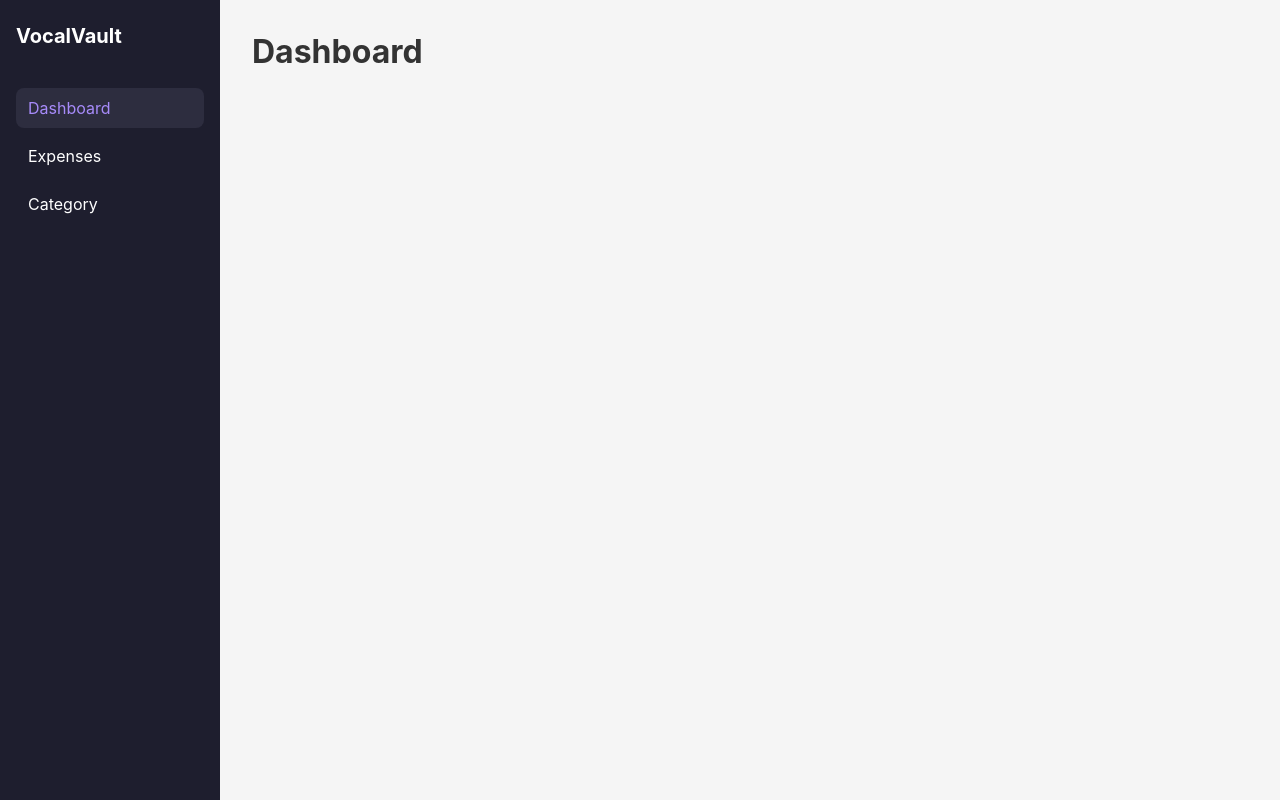
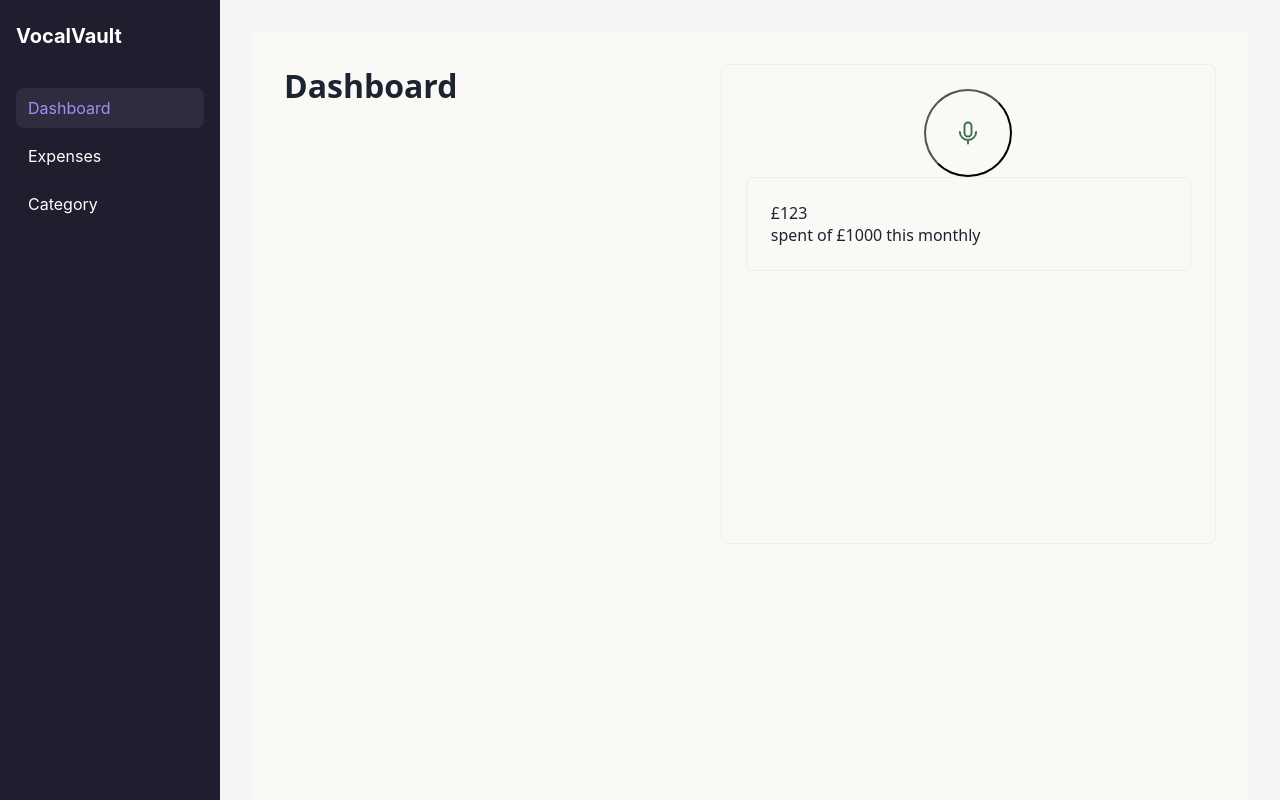
Before and after one commit to adriancwpin/VocalVault, a React (Vite) app in the folder vocalvault-web/: page / in a window 1280 px wide. Built offline with nearby package versions, Linux system fonts and the light colour scheme.

Commit message:
separate the dashboard page into two tables whereby one side is mainly for voice input while the other side is for stating budget list and recent expense

```diff
--- /dev/null
+++ b/vocalvault-web/src/pages/Dashboard.css
@@ -0,0 +1,88 @@
+:root{
+    --color-bg: #FAF9F6;
+    --color-text: #1B2430;
+    --color-accent: #3F6B4F;
+    --color-border: rgba(27,336,48,0.12);
+}
+
+.dashboard{
+    background-color: var(--color-bg);
+    color: var(--color-text);
+    font-family: system-ui, -apple-system, BlinkMacSystemFont, 'Segoe UI', Roboto, Oxygen, Ubuntu, Cantarell, 'Open Sans', 'Helvetica Neue', sans-serif;
+    padding: 32px;
+    min-height: 100vh;
+    box-sizing: border-box;
+}
+
+.dashboard-grid{
+    display: grid;
+    grid-template-columns: 1fr 1.2fr;
+    gap: 24px;
+    align-items: start;
+}
+
+.card{
+    border: 1px solid var(--color-border);
+    border-radius: 8px;
+    padding: 24px;
+    background-color: var(--color-bg);
+}
+
+{/* Left bar*/}
+
+.capture-hub{
+    display: flex;
+    flex-direction: column;
+    min-height: 480px;
+}
+
+.capture-hub-top{
+    display: flex;
+    flex-direction: column;
+    align-items: center;
+    justify-content: center;
+
+}
+.record-button{
+    width: 88px;
+    height: 88px;
+    border-radius: 50%;
+    border: 1px solid var(--color accent);
+    background: transparent;
+    color: var(--color-accent);
+    display: flex;
+    align-items: center;
+    justify-content: center;
+    cursor: pointer;
+    transition: background-color 0.15s ease;
+}
+
+.record-button:hover {
+    background-color: rgba(63,107,79,0,08);
+}
+
+.record-button:focus-visible {
+    outline: 2px solid car(--color-accent);
+}
+
+.capture-label{
+    margin-top: 16px;
+    font-size:14px;
+    font-weight: 500;
+}
+
+.capture-hub-bottom {
+  flex: 1;
+  display: flex;
+  align-items: center;
+  justify-content: center;
+  padding-top: 24px;
+}
+
+.transcript-placeholder {
+  font-size: 14px;
+  color: rgba(27, 36, 48, 0.5);
+  text-align: center;
+  max-width: 280px;
+  line-height: 1.5;
+}
--- a/vocalvault-web/src/pages/Dashboard.jsx
+++ b/vocalvault-web/src/pages/Dashboard.jsx
@@ -1,4 +1,39 @@
+import './Dashboard.css';
+
 function Dashboard() {
-  return <h1>Dashboard</h1>;
+  {/*small test case */}
+  const totalSpent = 123;
+  const monthlyBudget = 1000;
+  const recentExpenses = [
+  { id: 1, description: "Coffee", amount: 3.50, category: "Food/Drink" },
+  { id: 2, description: "Bus fare", amount: 2.80, category: "Transport" },
+  { id: 3, description: "Netflix", amount: 12.99, category: "Entertainment" },
+  ];
+
+  return (
+    <div className="dashboard">
+      <div className="dashboard-grid">
+        <h1>Dashboard</h1>
+
+        {/*Split into two columns left and right */}
+        <div className="capture-hub card">
+          <div className="capture-hub-top">
+            <button className="record-button" aria-label="Tap to record expense">
+              <svg width="28" height="28" viewBox='0 0 24 24' fill='none' xmlns="http://www.w3.org/2000/svg">
+                <path d="M12 15a3 3 0 0 0 3-3V6a3 3 0 0 0-6 0v6a3 3 0 0 0 3 3Z" stroke="currentColor" strokeWidth="1.6"/>
+                <path d="M19 11a7 7 0 0 1-14 0M12 18v3" stroke="currentColor" strokeWidth="1.6" strokeLinecap="round"/>
+              </svg>
+            </button>
+          </div>
+
+          {/*budget summary card */}
+          <div className="budget-summary card">
+            <p className="budget-figure">£{totalSpent}</p>
+            <p className="budget-label">spent of £{monthlyBudget} this monthly</p>
+          </div>
+        </div>
+      </div>
+    </div>
+  )
 }
 export default Dashboard;
```
